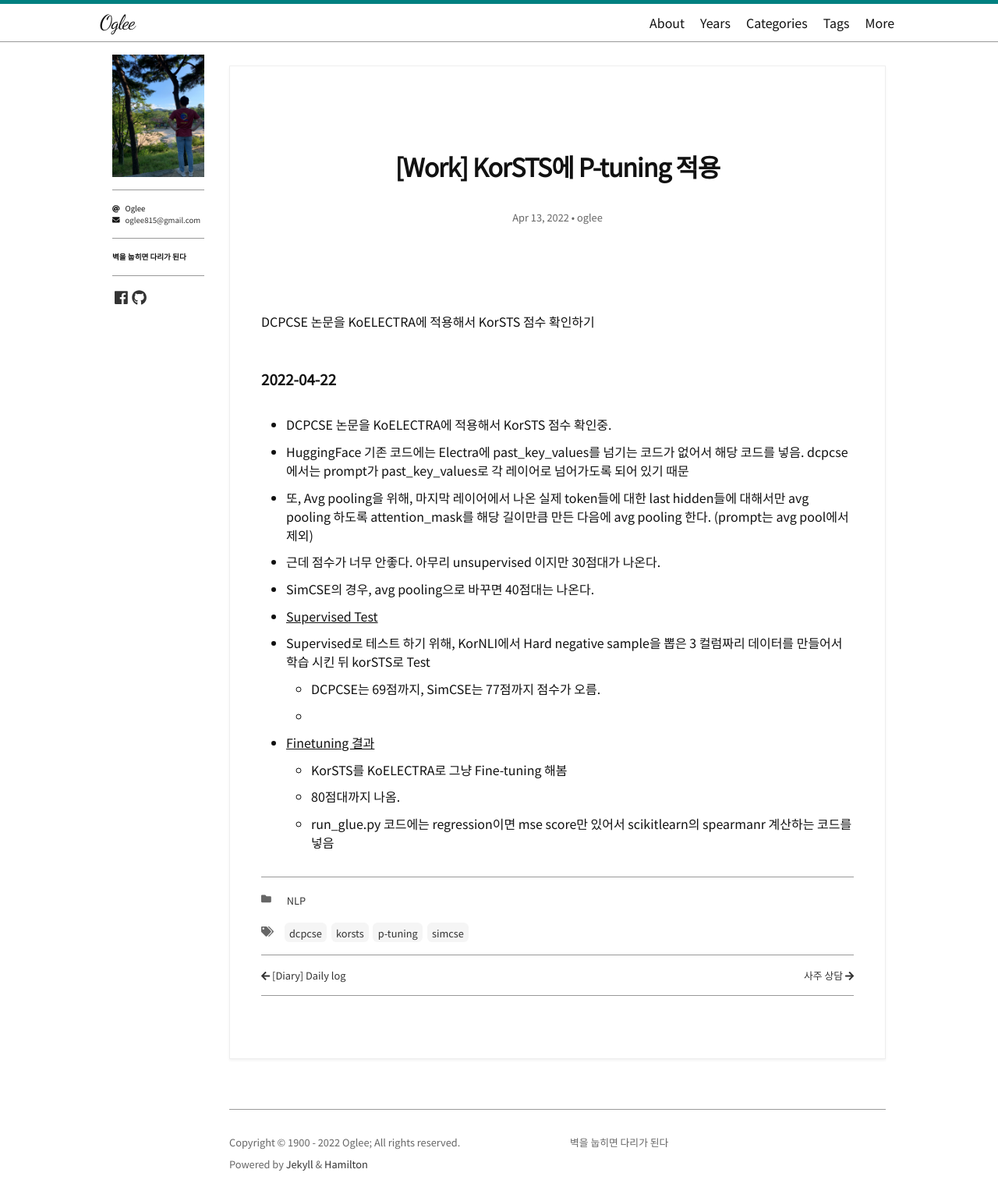
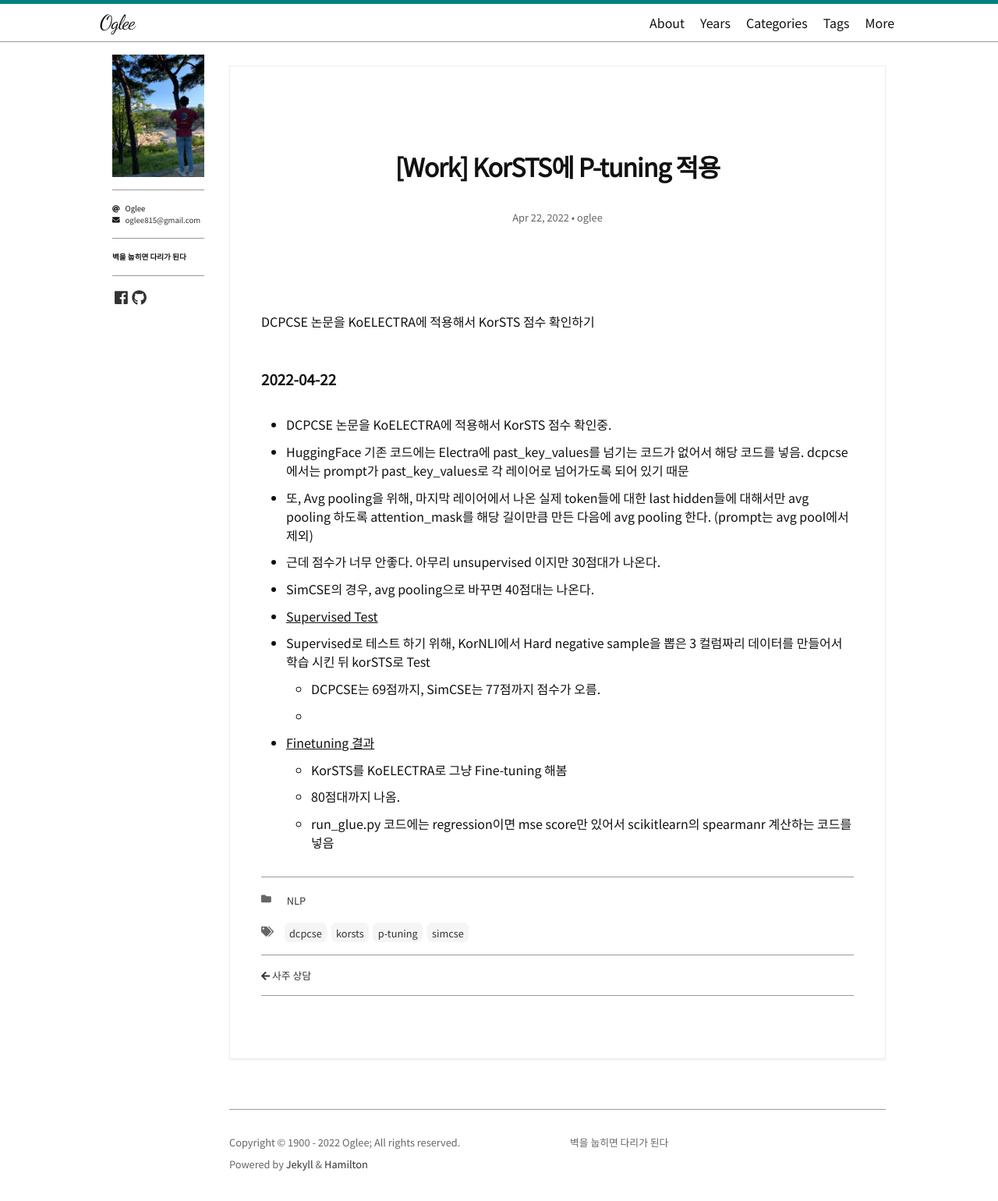
Before and after one commit to oglee815/oglee815_old.github.io, a Jekyll site: the page built from _posts/1900-01-01-work-p-tuning.md, in a window 1280 px wide. Shown: the whole page at 78% size. Built offline with Jekyll 4.4.1, drawn with Linux system fonts in a browser that asks for light colours; nearby versions of some CDN libraries; some web fonts are replaced; comment, search, counter and statistics services are not loaded.

Commit message:
Update 1900-01-01-work-p-tuning.md

```diff
--- a/_posts/1900-01-01-work-p-tuning.md
+++ b/_posts/1900-01-01-work-p-tuning.md
@@ -1,7 +1,7 @@
 ---
 layout: post
-date: 2022-04-13 00:00
-reviewed_date: 2022-04-13 00:00
+date: 2022-04-22 00:00
+reviewed_date: 2022-04-22 00:00
 title: "[Work] KorSTS에 P-tuning 적용"
 author: oglee
 description: 업무 관련 내용 정리
```
